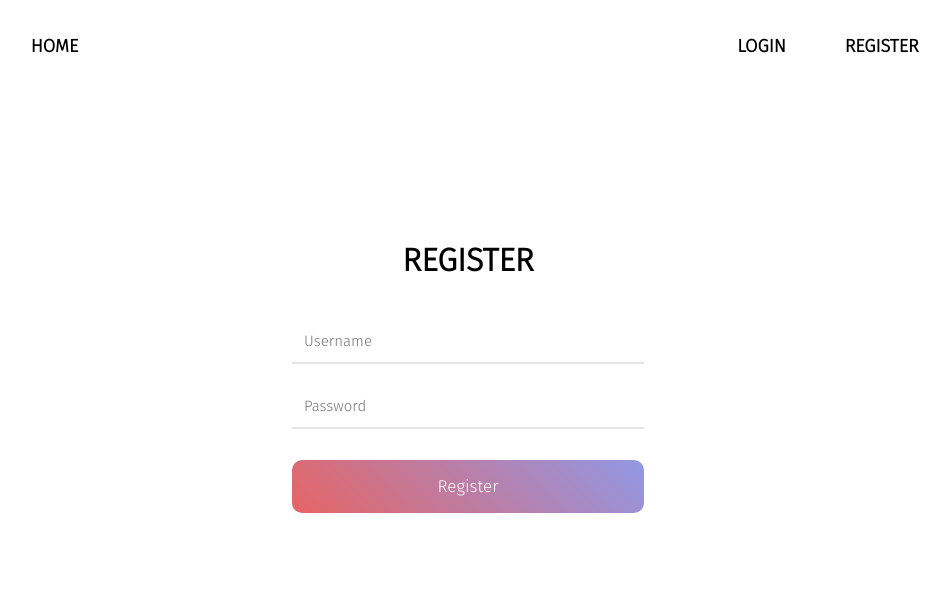
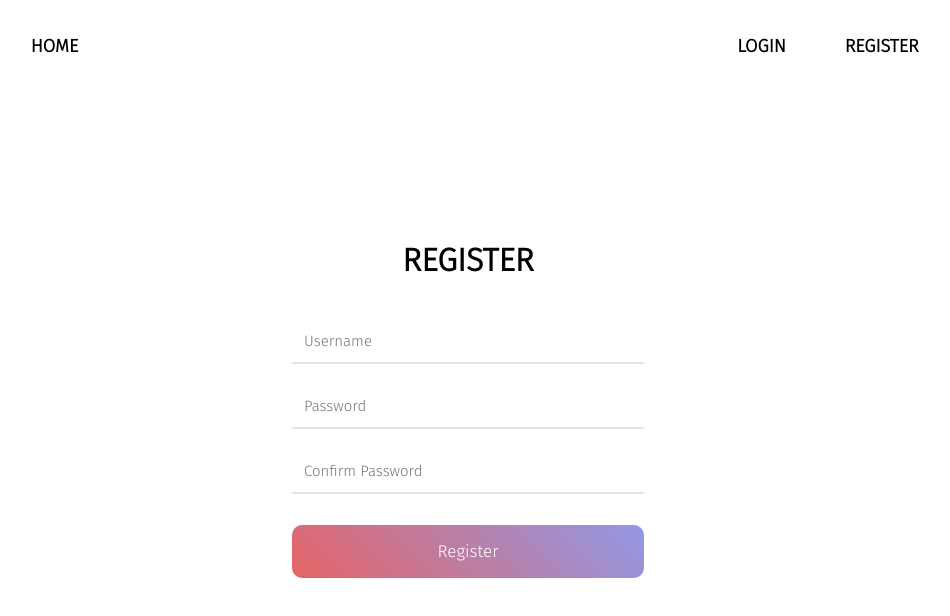
Before and after one commit to Riolku/cryptbox, a Next.js app in the folder frontend/: page /register in a window 1280 px wide. Shown: the top 616 px of the page, without its empty margins (172-1122 px from the left). Built offline with nearby package versions, Linux system fonts and the light colour scheme.

Commit message:
Added confirm password to register

```diff
--- a/frontend/pages/register.tsx
+++ b/frontend/pages/register.tsx
@@ -1,17 +1,17 @@
-import * as React from 'react';
-import {useRef, useState} from 'react'
+import React, { useState } from 'react';
 import styles from '../styles/Login.module.css';
 
 export default function Register() {
-
     let [errorMessage, setErrorMessage] = useState('');
 
     function submitRegister() {
         let username = (document.getElementById('registerUsernameField') as HTMLInputElement).value;
         let password = (document.getElementById('registerPasswordField') as HTMLInputElement).value;
+        let repassword = (document.getElementById('registerConfirmPasswordField') as HTMLInputElement).value;
 
         if(username == '') setErrorMessage('Username cannot be empty');
         else if(password == '') setErrorMessage('Password cannot be empty');
+        else if(password != repassword) setErrorMessage('Passwords do not match');
         else{
             fetch('LINK', {
                 method: 'POST',
@@ -34,7 +34,8 @@ export default function Register() {
                 <h1 className = { styles.errorMessage }> { errorMessage } </h1>
                 <input id = 'registerUsernameField' className = { styles.loginUsernameField } placeholder = 'Username' />
                 <input id = 'registerPasswordField' className = { styles.loginPasswordField } placeholder = 'Password' />
-                <button className = { styles.loginSubmitButton } onClick = { submitRegister }> Register </button>
+                <input id = 'registerConfirmPasswordField' className = { styles.loginPasswordField } placeholder = 'Confirm Password' style = {{ top: '46%' }} />
+                <button className = { styles.loginSubmitButton } style = {{ top: '61%' }} onClick = { submitRegister }> Register </button>
             </div>
         </div>
     );
```
